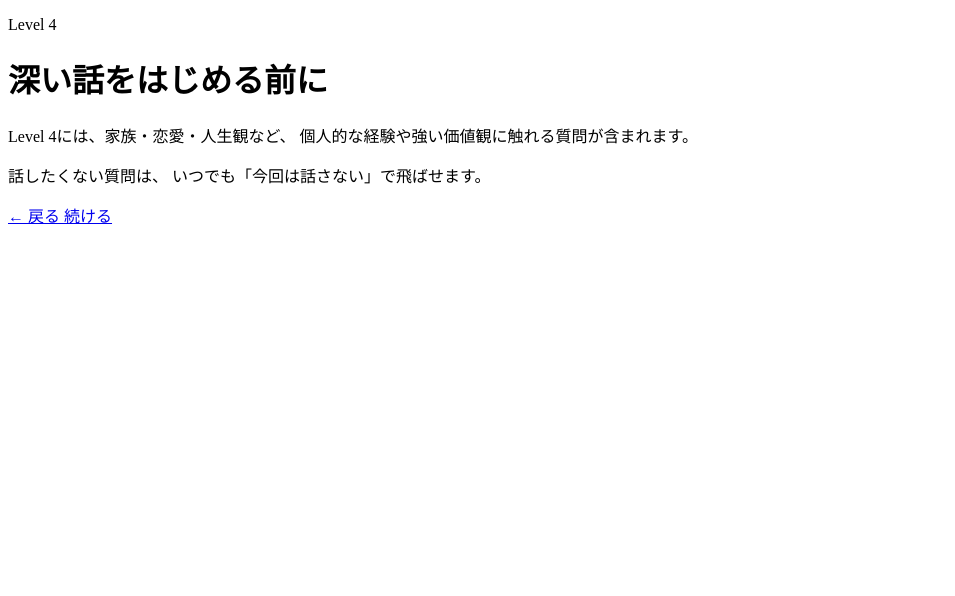
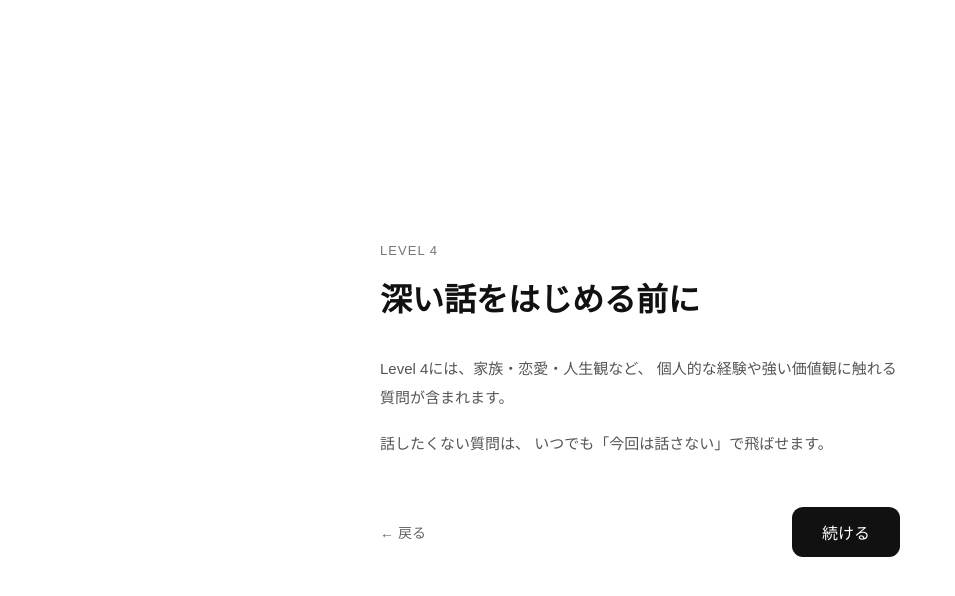
Before and after one commit to VIUK-Light/Omoi, a plain HTML site: page warning.html in a window 1280 px wide. Shown: the whole page, without its empty margins (0-955 px from the left). Drawn offline with Linux system fonts and the light colour scheme.

Commit message:
UIの改善

```diff
--- /dev/null
+++ b/finish.css
@@ -0,0 +1,71 @@
+body {
+    margin: 0;
+    font-family: sans-serif;
+    background: #fff;
+    color: #111;
+}
+
+.finish-screen {
+    min-height: 100vh;
+    box-sizing: border-box;
+    padding: 32px 24px;
+
+    display: flex;
+    align-items: center;
+    justify-content: center;
+}
+
+.finish-content {
+    width: 100%;
+    max-width: 480px;
+    text-align: center;
+}
+
+.finish-label {
+    margin: 0 0 24px;
+
+    color: #777;
+    font-size: 13px;
+    letter-spacing: 0.08em;
+}
+
+h1 {
+    margin: 0;
+    font-size: 36px;
+}
+
+.description {
+    margin: 20px 0 0;
+
+    color: #666;
+    font-size: 15px;
+}
+
+.finish-actions {
+    margin-top: 48px;
+
+    display: grid;
+    gap: 12px;
+}
+
+.finish-actions a {
+    padding: 14px 20px;
+
+    border-radius: 11px;
+    text-decoration: none;
+    font-size: 15px;
+}
+
+.primary-button {
+    background: #111;
+    color: #fff;
+}
+
+.secondary-button {
+    border: 1px solid #ccc;
+    color: #111;
+}
+
+.end-link {
+    color: #777;
+}
--- a/question.css
+++ b/question.css
@@ -85,8 +85,6 @@ body {
 }
 
 .detail-button {
-    display: block;
-
     margin: 20px auto 0;
 
     background: none;
@@ -97,7 +95,6 @@ body {
 
     cursor: pointer;
 }
-
 .detail-panel {
     width: 100%;
     max-width: 680px;
--- /dev/null
+++ b/warning.css
@@ -0,0 +1,65 @@
+body {
+    margin: 0;
+    font-family: sans-serif;
+    background: #fff;
+    color: #111;
+}
+
+.warning-screen {
+    min-height: 100vh;
+    box-sizing: border-box;
+    padding: 32px 24px;
+
+    display: flex;
+    align-items: center;
+    justify-content: center;
+}
+
+.warning-content {
+    width: 100%;
+    max-width: 520px;
+}
+
+.level-label {
+    margin: 0 0 20px;
+    font-size: 13px;
+    color: #777;
+    letter-spacing: 0.08em;
+}
+
+h1 {
+    margin: 0 0 32px;
+    font-size: 32px;
+    line-height: 1.4;
+}
+
+.description {
+    margin: 0 0 18px;
+    color: #555;
+    font-size: 15px;
+    line-height: 1.9;
+}
+
+.actions {
+    margin-top: 48px;
+
+    display: flex;
+    align-items: center;
+    justify-content: space-between;
+}
+
+.back-button {
+    color: #666;
+    text-decoration: none;
+    font-size: 14px;
+}
+
+.continue-button {
+    padding: 13px 30px;
+
+    background: #111;
+    color: #fff;
+
+    border-radius: 11px;
+    text-decoration: none;
+}
--- a/warning.html
+++ b/warning.html
@@ -5,31 +5,36 @@
     <meta name="viewport" content="width=device-width, initial-scale=1.0">
 
     <title>Level 4 - Omoi</title>
+    <link rel="stylesheet" href="warning.css">
 </head>
 
 <body>
-    <main>
-        <p>Level 4</p>
+    <main class="warning-screen">
+        <div class="warning-content">
+            <p class="level-label">LEVEL 4</p>
 
             <h1>深い話をはじめる前に</h1>
 
-        <p>
+            <p class="description">
                 Level 4には、家族・恋愛・人生観など、
                 個人的な経験や強い価値観に触れる質問が含まれます。
             </p>
 
-        <p>
+            <p class="description">
                 話したくない質問は、
                 いつでも「今回は話さない」で飛ばせます。
             </p>
 
-        <a href="select.html">
+            <div class="actions">
+                <a href="select.html" class="back-button">
                     ← 戻る
                 </a>
 
-        <a href="question.html?level=4">
+                <a href="question.html?level=4" class="continue-button">
                     続ける
                 </a>
+            </div>
+        </div>
     </main>
 </body>
 </html>
```
Also changed, not shown: finish.html (+12 -5 lines). Lines whose indentation alone changed are shown as unchanged.
